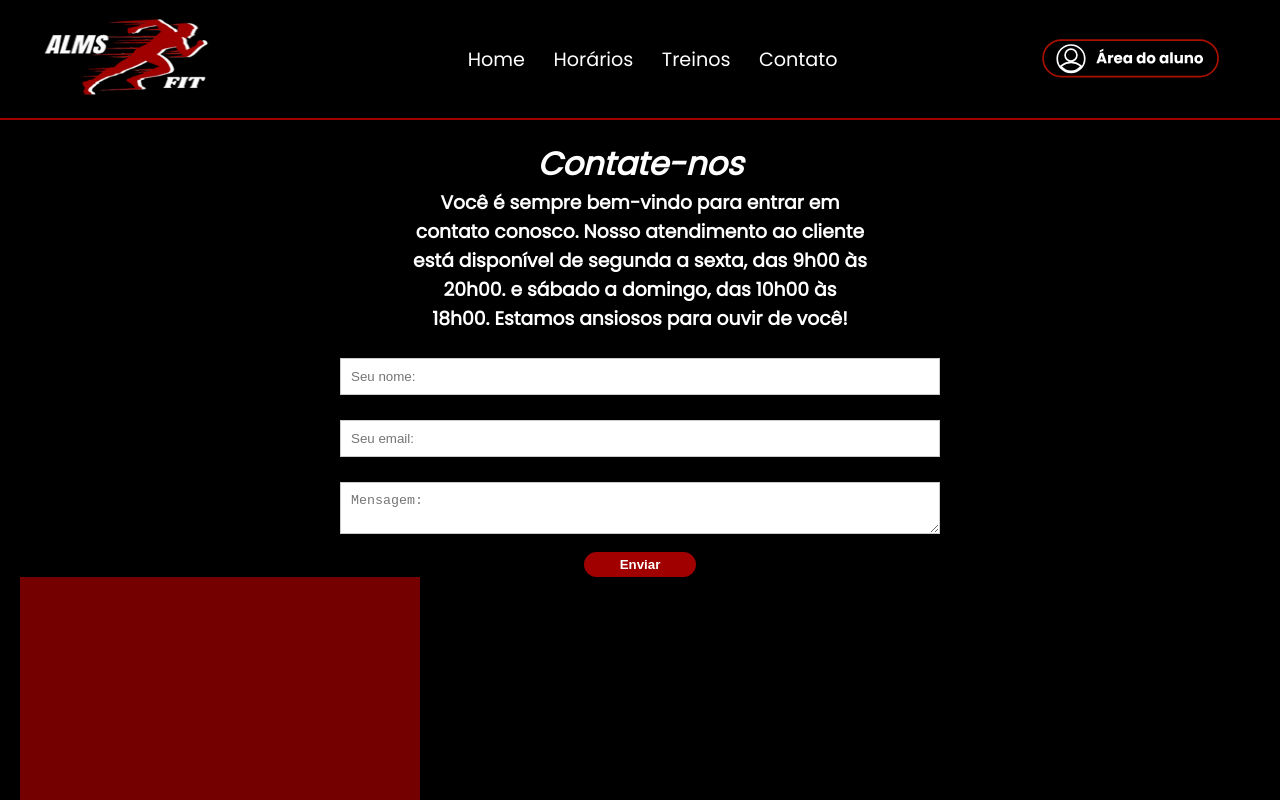
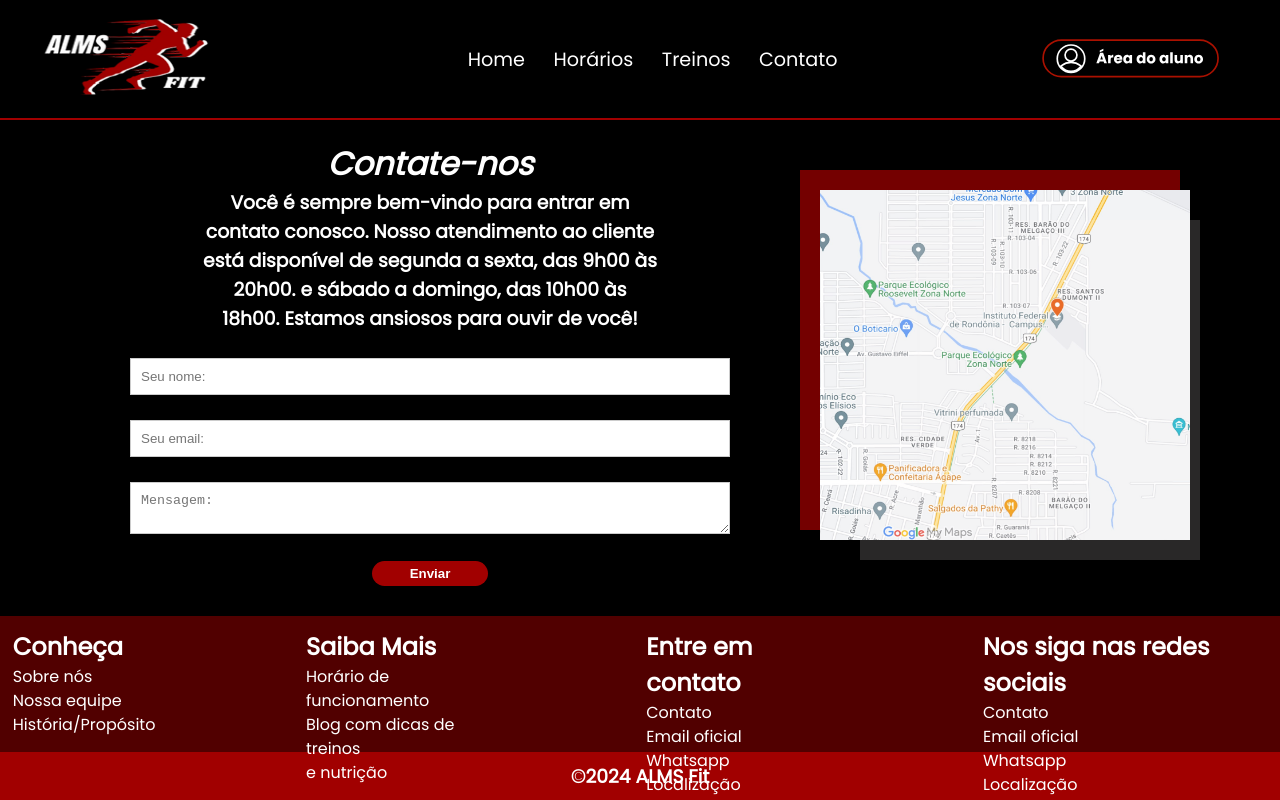
Before and after one commit to Anacaroline16/Fabrica-de-Software, a Next.js app in the folder almsfit/: page /TELAS/contato in a window 1280 px wide. Shown: the top 800 px of the page. Built offline with nearby package versions, Linux system fonts and the light colour scheme.

Commit message:
atualizardenovo

```diff
--- a/almsfit/src/app/TELAS/contato/contato.module.css
+++ b/almsfit/src/app/TELAS/contato/contato.module.css
@@ -1,6 +1,8 @@
 .container {
     text-align: center;
     padding: 20px;
+    justify-content: left;
+    display: flex;
   }
 
   .contact {
@@ -33,10 +35,13 @@
     color: white;
     font-weight: bold;
     font-style: inherit;
-    padding: 5px 36px;
+    margin-top: 10px;
+    margin-bottom: 10px;
+    padding: 5px 38px;
     border: none;
     border-radius: 50px;
     cursor: pointer;
+
   }
 
   .formulario button:hover {
@@ -46,13 +51,31 @@
 
 .quadradoRed{
   display: flex;
-
+  position: absolute;
+  right: 20px;
+  padding-bottom: 20px;
+  margin-right: 80px;
 }
 
 .quadradoWhite{
   display: flex;
+  position: relative;
+  left: 20px;
+  margin-top: 50px;
 }
 
 .ImgMapa{
   display: flex;
+  position: absolute;
+  right: 10px;
+  padding-top: 20px;
+  margin-right: 80px;
 }
+
+.TodasAsImgs{
+  display: flex;
+  justify-items: center;
+  margin-top: 30px;
+  margin-bottom: 30px;
+  margin-right: 80px;
+}
--- a/almsfit/src/app/TELAS/contato/page.js
+++ b/almsfit/src/app/TELAS/contato/page.js
@@ -26,27 +26,25 @@ export default function Contato() {
           </form>
         </div>
 
-
-          <Image src="/images/Rectangle 91.png" alt="quadrado vermelho"
-            width={400}
-            height={400}
+        <div className={styles.TodasAsImgs}>
+        <Image src="/images/Rectangle 91.png" alt="quadrado vermelho"
+            width={380}
+            height={380}
             className={styles.quadradoRed}/>
 
         <Link
 						href="https://www.google.com/maps/d/u/0/edit?mid=1ADwq4SUaCVgrfH6Q__1TxsjlTXh2vOQ&usp=sharing"
-						target="_blank"
-						className={styles.linkImg}>
-        <Image src="/images/Screenshot 2024-09-27 155751.png" alt="mapa" className={styles.ImgMapa}
-        width={370}
-        height={370}/>
-
-				</Link>
+						target="_blank">
+            <Image src="/images/Screenshot 2024-09-27 155751.png" alt="mapa" className={styles.ImgMapa}
+            width={370}
+            height={370}/></Link>
 
         <Image src="/images/Rectangle 91 (2).png"
           alt="quadrado branco"
           width={340}
           height={340}
           className={styles.quadradoWhite}/>
+        </div>
 
       </main>
   );
```
